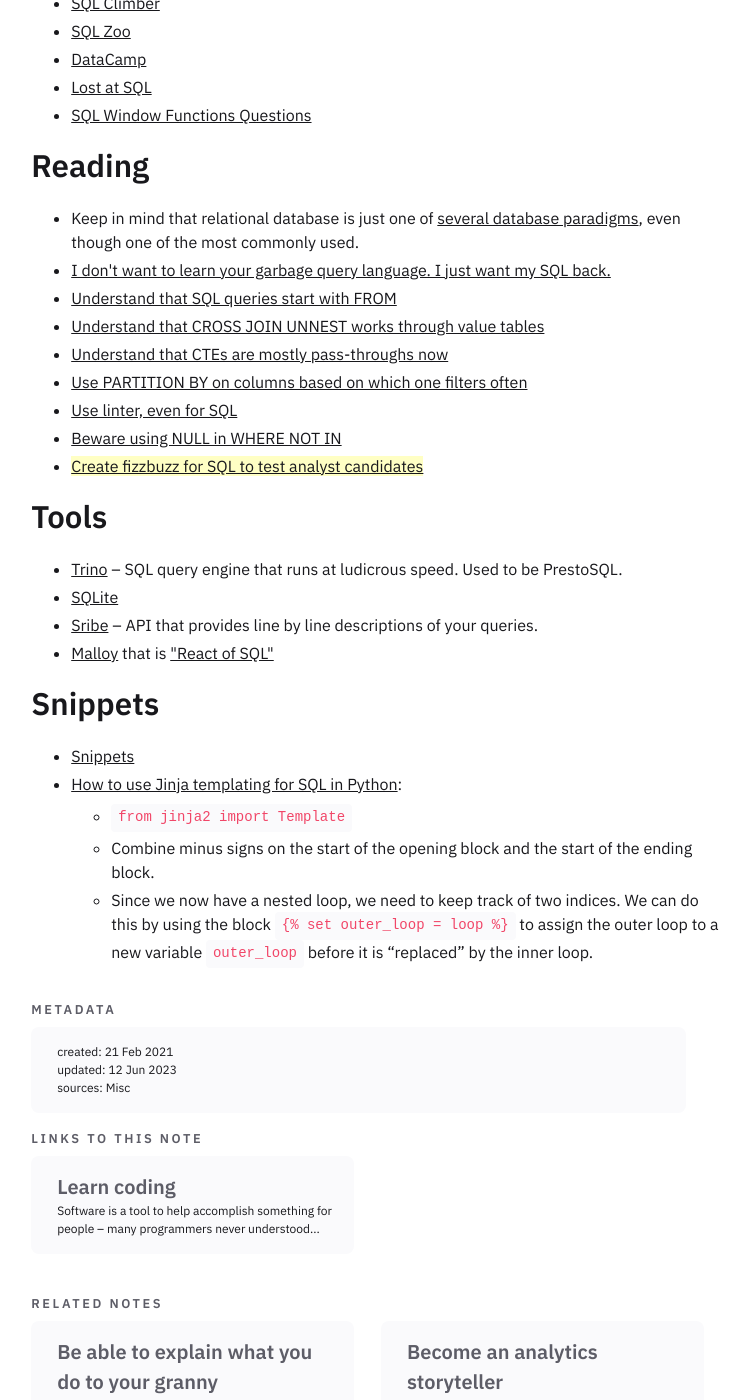
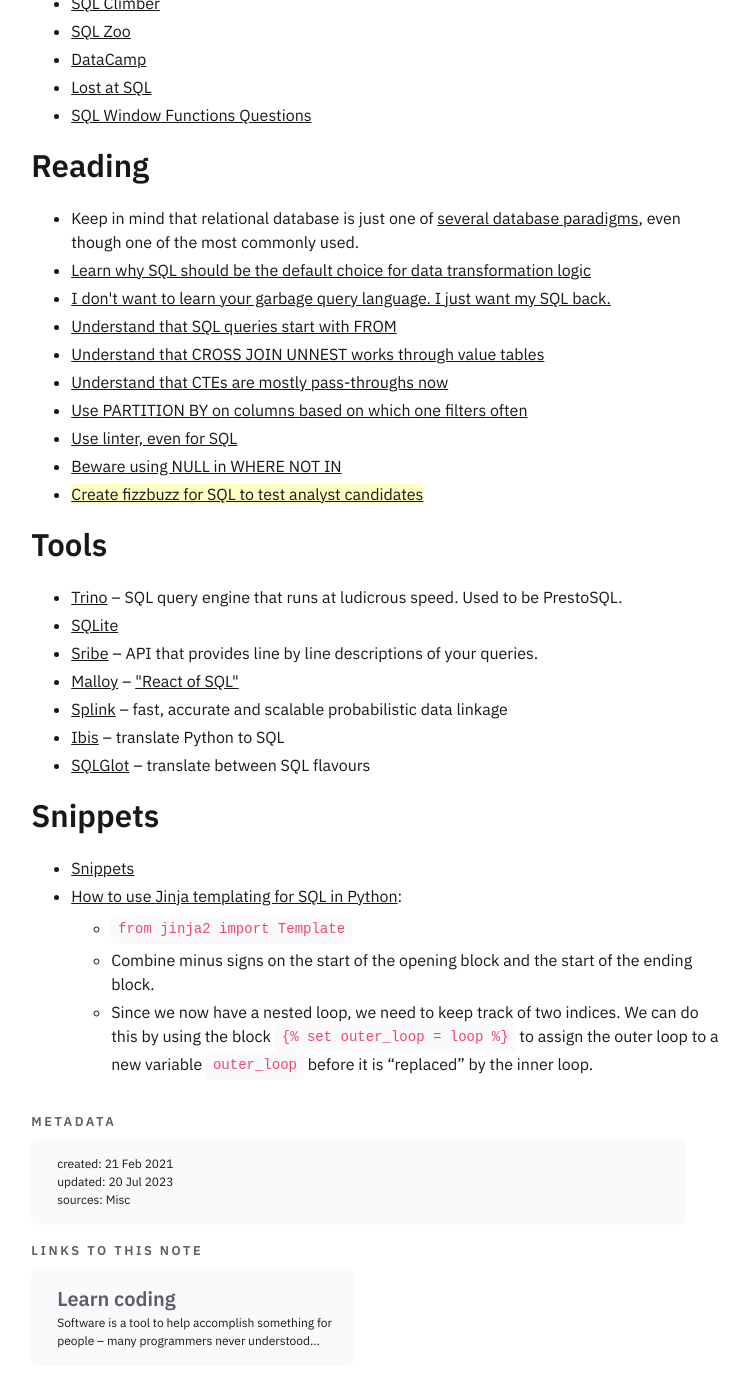
Before and after one commit to one-data-cookie/one-data-cookie.github.io, a Jekyll site: the page built from _notes/data-coding/Learn SQL.md, in a window 1280 px wide and 1400 px high, scrolled down 324 px. Shown: the whole window, without its empty margins (264-1014 px from the left). Built offline with Jekyll 4.4.1, drawn with Linux system fonts in a browser that asks for light colours.

Commit message:
sync notes and files as of 2023/07/20 18:40:29 UTC

```diff
--- a/_notes/data-coding/Learn SQL.md
+++ b/_notes/data-coding/Learn SQL.md
@@ -5,7 +5,7 @@
 tags: [learn, sql]
 season: summer
 created: 21 Feb 2021
-updated: 12 Jun 2023
+updated: 20 Jul 2023
 sources: Misc
 ---
 
@@ -18,6 +18,7 @@
 
 ## Reading
 - Keep in mind that relational database is just one of [several database paradigms](https://www.youtube.com/watch?v=W2Z7fbCLSTw), even though one of the most commonly used.
+- [Learn why SQL should be the default choice for data transformation logic](https://www.robinlinacre.com/recommend_sql/)
 - [I don't want to learn your garbage query language. I just want my SQL back.](https://erikbern.com/2018/08/30/i-dont-want-to-learn-your-garbage-query-language.html)
 - [[Understand that SQL queries start with FROM]]
 - [[Understand that CROSS JOIN UNNEST works through value tables]]
@@ -31,7 +32,10 @@
 - [Trino](https://trino.io/) – SQL query engine that runs at ludicrous speed. Used to be PrestoSQL.
 - [SQLite](https://sqliteonline.com/)
 - [Sribe](https://scribedata.app/) – API that provides line by line descriptions of your queries.
-- [Malloy](https://github.com/looker-open-source/malloy) that is ["React of SQL"](https://roundup.getdbt.com/p/lots-going-on-metrics-malloy-sanity)
+- [Malloy](https://github.com/looker-open-source/malloy) – ["React of SQL"](https://roundup.getdbt.com/p/lots-going-on-metrics-malloy-sanity)
+- [Splink](https://github.com/moj-analytical-services/splink) – fast, accurate and scalable probabilistic data linkage
+- [Ibis](https://github.com/ibis-project/ibis) – translate Python to SQL
+- [SQLGlot](https://github.com/tobymao/sqlglot) – translate between SQL flavours
 
 ## Snippets
 - [Snippets](https://sql-snippets.count.co/)
```
Also changed, not shown: _notes/data-coding/Learn Python.md (+3 -2 lines).
